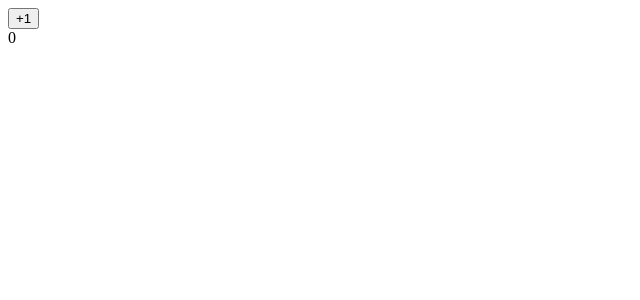
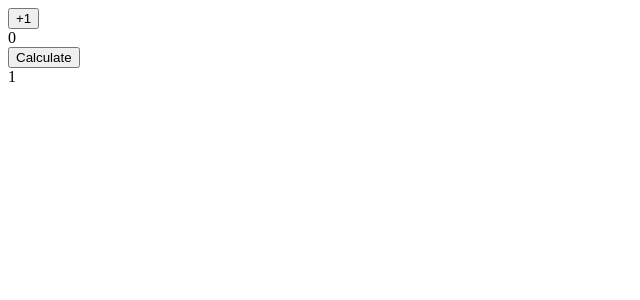
Before and after one commit to MissedMemo/project-template-react-node, a React app: page / in a window 1280 px wide. Shown: the top 300 px of the page, without its empty margins (0-640 px from the left). Built offline with nearby package versions, Linux system fonts and the light colour scheme; the HTML template or start-up script is replaced by a standard one.

Commit message:
add async support for babelized browser client code

```diff
--- a/package.json
+++ b/package.json
@@ -18,6 +18,7 @@
   },
   "devDependencies": {
     "@babel/core": "^7.3.3",
+    "@babel/plugin-transform-runtime": "^7.2.0",
     "@babel/preset-env": "^7.3.1",
     "@babel/preset-react": "^7.0.0",
     "babel-loader": "^8.0.5",
--- a/src/app.jsx
+++ b/src/app.jsx
@@ -1,8 +1,10 @@
 import React from 'react'
 import Counter from './counter'
+import Calculator from './calculator'
 
 const App = () => <>
   <Counter />
+  <Calculator />
 </>
 
 export default App
--- /dev/null
+++ b/src/calculator.jsx
@@ -0,0 +1,20 @@
+import React, { useState } from 'react'
+
+const calculate = n => Promise.resolve( n * 2 )
+
+const Calculator = () => {
+
+  const [ num, setNum ] = useState(1)
+
+  const recalculate = async () => {
+    const n = await calculate(num)
+    setNum(n)
+  }
+
+  return <>
+    <button onClick={ recalculate }>Calculate</button>
+    <div>{ num }</div>
+  </>
+}
+
+export default Calculator
```
Also changed, not shown: .babelrc.js, 1 other file (tests, documents, lock files or other folders).
